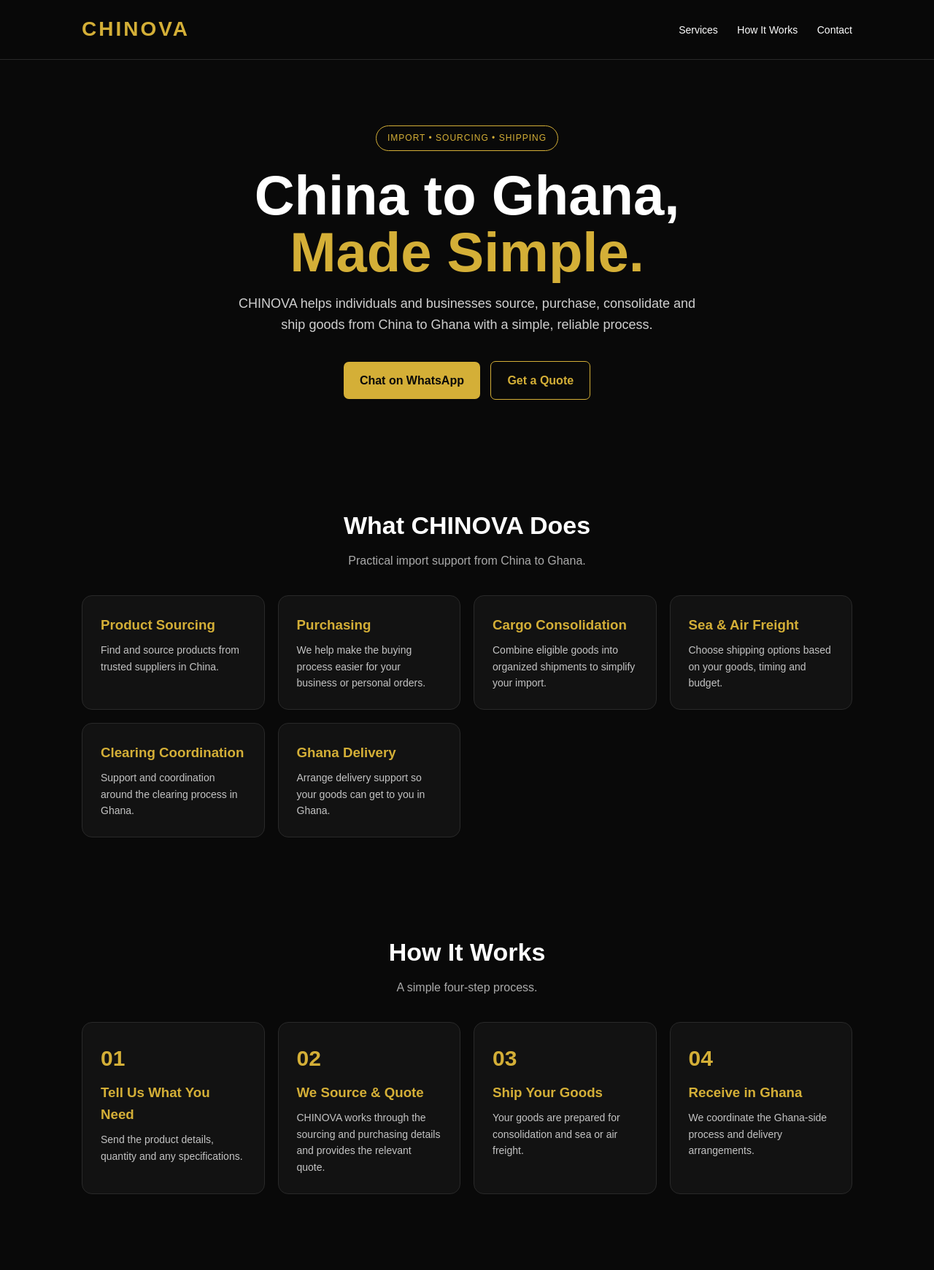
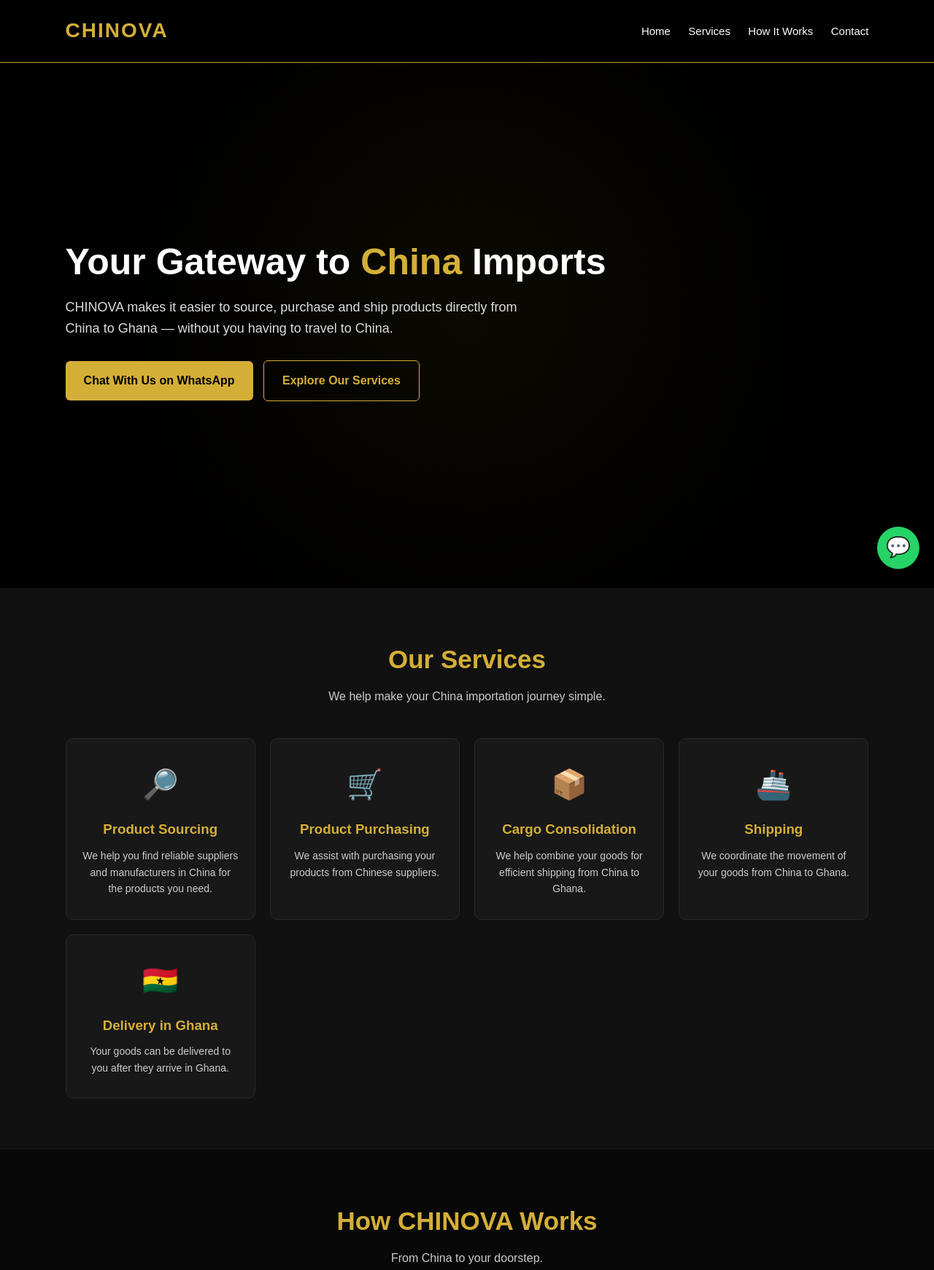
Before and after one commit to seidurashidatu11-afk/Chinova, a plain HTML site: page index.html in a window 1280 px wide. Shown: the top 1741 px of the page at 73% size. Drawn offline with Linux system fonts and the light colour scheme.

Commit message:
Update index.html

```diff
--- a/index.html
+++ b/index.html
@@ -1,102 +1,501 @@
+
 <!DOCTYPE html>
 <html lang="en">
 <head>
   <meta charset="UTF-8">
   <meta name="viewport" content="width=device-width, initial-scale=1.0">
-<title>CHINOVA | China to Ghana, Made Simple.</title>
+
+  <title>CHINOVA | Direct China Importation & Logistics</title>
+
   <style>
-:root{--black:#090909;--gold:#d4af37;--cream:#f7f3e8;--white:#fff;--muted:#bdbdbd}
-*{box-sizing:border-box;margin:0;padding:0}
-body{font-family:Arial,Helvetica,sans-serif;background:var(--black);color:var(--white);line-height:1.6}
-header{position:sticky;top:0;z-index:10;background:rgba(9,9,9,.96);border-bottom:1px solid #292929}
-nav{max-width:1100px;margin:auto;padding:18px 22px;display:flex;justify-content:space-between;align-items:center}
-.logo{font-size:28px;font-weight:900;letter-spacing:3px;color:var(--gold)}
-nav a{color:#fff;text-decoration:none;margin-left:22px;font-size:14px}
-.hero{max-width:1100px;margin:auto;padding:90px 22px 75px;text-align:center}
-.badge{display:inline-block;border:1px solid var(--gold);color:var(--gold);padding:7px 15px;border-radius:30px;font-size:12px;letter-spacing:1px}
-h1{font-size:clamp(42px,8vw,76px);line-height:1.02;margin:22px 0 18px}
-.gold{color:var(--gold)}
-.hero p{max-width:650px;margin:0 auto 30px;color:#d0d0d0;font-size:18px}
-.btn{display:inline-block;background:var(--gold);color:#090909;text-decoration:none;font-weight:800;padding:13px 22px;border-radius:7px;margin:5px}
-.btn.alt{background:transparent;color:var(--gold);border:1px solid var(--gold)}
-section{max-width:1100px;margin:auto;padding:65px 22px}
-.title{text-align:center;margin-bottom:35px}
-.title h2{font-size:34px;margin-bottom:8px}
-.title p{color:#aaa}
-.grid{display:grid;grid-template-columns:repeat(auto-fit,minmax(220px,1fr));gap:18px}
-.card{background:#121212;border:1px solid #292929;border-radius:14px;padding:25px}
-.card h3{color:var(--gold);margin-bottom:8px}
-.card p{color:#c4c4c4;font-size:14px}
-.steps .card{position:relative}
-.step{font-size:30px;font-weight:900;color:var(--gold);margin-bottom:8px}
-.contact{background:var(--cream);color:#111;border-radius:20px;margin:30px auto 70px;max-width:1056px;padding:45px 22px;text-align:center}
-.contact h2{font-size:34px}
-.contact p{margin:10px 0 20px}
-.contact a{color:#111;font-weight:700}
-footer{border-top:1px solid #292929;padding:28px 22px;text-align:center;color:#999;font-size:13px}
-@media(max-width:650px){nav a{display:none}.hero{padding-top:65px}}
+    * {
+      margin: 0;
+      padding: 0;
+      box-sizing: border-box;
+      font-family: Arial, sans-serif;
+    }
+
+    body {
+      background: #0b0b0b;
+      color: white;
+      line-height: 1.6;
+    }
+
+    header {
+      background: #000;
+      padding: 20px 7%;
+      display: flex;
+      justify-content: space-between;
+      align-items: center;
+      position: sticky;
+      top: 0;
+      z-index: 1000;
+      border-bottom: 1px solid #c9a227;
+    }
+
+    .logo {
+      font-size: 28px;
+      font-weight: bold;
+      color: #d4af37;
+      letter-spacing: 2px;
+    }
+
+    nav a {
+      color: white;
+      text-decoration: none;
+      margin-left: 20px;
+      font-size: 15px;
+    }
+
+    nav a:hover {
+      color: #d4af37;
+    }
+
+    .hero {
+      min-height: 90vh;
+      display: flex;
+      align-items: center;
+      padding: 60px 7%;
+      background:
+        linear-gradient(rgba(0,0,0,0.75), rgba(0,0,0,0.85)),
+        radial-gradient(circle at center, #3b2d08, #000 65%);
+    }
+
+    .hero-content {
+      max-width: 750px;
+    }
+
+    .hero h1 {
+      font-size: 50px;
+      line-height: 1.1;
+      margin-bottom: 20px;
+    }
+
+    .hero h1 span {
+      color: #d4af37;
+    }
+
+    .hero p {
+      color: #ddd;
+      font-size: 18px;
+      margin-bottom: 30px;
+      max-width: 650px;
+    }
+
+    .btn {
+      display: inline-block;
+      padding: 14px 25px;
+      border-radius: 6px;
+      text-decoration: none;
+      font-weight: bold;
+      margin-right: 10px;
+      margin-bottom: 10px;
+    }
+
+    .gold-btn {
+      background: #d4af37;
+      color: #000;
+    }
+
+    .gold-btn:hover {
+      background: #f0cf62;
+    }
+
+    .outline-btn {
+      border: 1px solid #d4af37;
+      color: #d4af37;
+    }
+
+    section {
+      padding: 70px 7%;
+    }
+
+    .section-title {
+      text-align: center;
+      margin-bottom: 45px;
+    }
+
+    .section-title h2 {
+      font-size: 35px;
+      color: #d4af37;
+      margin-bottom: 10px;
+    }
+
+    .section-title p {
+      color: #ccc;
+    }
+
+    .services {
+      background: #111;
+    }
+
+    .cards {
+      display: grid;
+      grid-template-columns: repeat(auto-fit, minmax(220px, 1fr));
+      gap: 20px;
+    }
+
+    .card {
+      background: #181818;
+      padding: 30px 22px;
+      border-radius: 10px;
+      border: 1px solid #292929;
+      text-align: center;
+    }
+
+    .card .icon {
+      font-size: 40px;
+      margin-bottom: 15px;
+    }
+
+    .card h3 {
+      color: #d4af37;
+      margin-bottom: 10px;
+    }
+
+    .card p {
+      color: #ccc;
+      font-size: 14px;
+    }
+
+    .how-it-works {
+      background: #080808;
+    }
+
+    .steps {
+      display: grid;
+      grid-template-columns: repeat(auto-fit, minmax(200px, 1fr));
+      gap: 20px;
+    }
+
+    .step {
+      padding: 25px;
+      border-left: 3px solid #d4af37;
+      background: #141414;
+    }
+
+    .step-number {
+      color: #d4af37;
+      font-size: 28px;
+      font-weight: bold;
+    }
+
+    .step h3 {
+      margin: 8px 0;
+    }
+
+    .step p {
+      color: #bbb;
+      font-size: 14px;
+    }
+
+    .about {
+      background: #111;
+      text-align: center;
+    }
+
+    .about-content {
+      max-width: 800px;
+      margin: auto;
+      color: #ccc;
+    }
+
+    .contact {
+      background: linear-gradient(135deg, #17120a, #050505);
+      text-align: center;
+    }
+
+    .contact h2 {
+      color: #d4af37;
+      font-size: 35px;
+      margin-bottom: 15px;
+    }
+
+    .contact p {
+      color: #ccc;
+      margin-bottom: 25px;
+    }
+
+    footer {
+      background: #000;
+      text-align: center;
+      padding: 25px 10px;
+      color: #888;
+      font-size: 13px;
+      border-top: 1px solid #222;
+    }
+
+    .whatsapp {
+      position: fixed;
+      bottom: 20px;
+      right: 20px;
+      background: #25D366;
+      color: white;
+      width: 58px;
+      height: 58px;
+      border-radius: 50%;
+      display: flex;
+      align-items: center;
+      justify-content: center;
+      text-decoration: none;
+      font-size: 27px;
+      box-shadow: 0 4px 15px rgba(0,0,0,0.4);
+      z-index: 2000;
+    }
+
+    @media (max-width: 700px) {
+      header {
+        padding: 18px 5%;
+      }
+
+      .logo {
+        font-size: 22px;
+      }
+
+      nav a {
+        margin-left: 8px;
+        font-size: 12px;
+      }
+
+      .hero {
+        padding: 50px 6%;
+        min-height: 80vh;
+      }
+
+      .hero h1 {
+        font-size: 38px;
+      }
+
+      .hero p {
+        font-size: 16px;
+      }
+
+      section {
+        padding: 55px 6%;
+      }
+    }
   </style>
 </head>
+
 <body>
+
+  <!-- HEADER -->
   <header>
+    <div class="logo">CHINOVA</div>
+
     <nav>
-<div class="logo">CHINOVA</div>
-<div>
+      <a href="#home">Home</a>
       <a href="#services">Services</a>
-<a href="#process">How It Works</a>
+      <a href="#how">How It Works</a>
       <a href="#contact">Contact</a>
-</div>
     </nav>
   </header>
 
-<main>
-<section class="hero">
-<span class="badge">IMPORT • SOURCING • SHIPPING</span>
-<h1>China to Ghana,<br><span class="gold">Made Simple.</span></h1>
-<p>CHINOVA helps individuals and businesses source, purchase, consolidate and ship goods from China to Ghana with a simple, reliable process.</p>
-<a class="btn" href="https://wa.me/233598501810">Chat on WhatsApp</a>
-<a class="btn alt" href="#contact">Get a Quote</a>
-</section>
 
-<section id="services">
-<div class="title"><h2>What CHINOVA Does</h2><p>Practical import support from China to Ghana.</p></div>
-<div class="grid">
-<div class="card"><h3>Product Sourcing</h3><p>Find and source products from trusted suppliers in China.</p></div>
-<div class="card"><h3>Purchasing</h3><p>We help make the buying process easier for your business or personal orders.</p></div>
-<div class="card"><h3>Cargo Consolidation</h3><p>Combine eligible goods into organized shipments to simplify your import.</p></div>
-<div class="card"><h3>Sea & Air Freight</h3><p>Choose shipping options based on your goods, timing and budget.</p></div>
-<div class="card"><h3>Clearing Coordination</h3><p>Support and coordination around the clearing process in Ghana.</p></div>
-<div class="card"><h3>Ghana Delivery</h3><p>Arrange delivery support so your goods can get to you in Ghana.</p></div>
+  <!-- HERO / HOME -->
+  <section class="hero" id="home">
+    <div class="hero-content">
+
+      <h1>
+        Your Gateway to <span>China</span> Imports
+      </h1>
+
+      <p>
+        CHINOVA makes it easier to source, purchase and ship products
+        directly from China to Ghana — without you having to travel to China.
+      </p>
+
+      <a
+        href="https://wa.me/233598501810"
+        class="btn gold-btn"
+        target="_blank">
+        Chat With Us on WhatsApp
+      </a>
+
+      <a href="#services" class="btn outline-btn">
+        Explore Our Services
+      </a>
+
     </div>
   </section>
 
-<section id="process" class="steps">
-<div class="title"><h2>How It Works</h2><p>A simple four-step process.</p></div>
-<div class="grid">
-<div class="card"><div class="step">01</div><h3>Tell Us What You Need</h3><p>Send the product details, quantity and any specifications.</p></div>
-<div class="card"><div class="step">02</div><h3>We Source & Quote</h3><p>CHINOVA works through the sourcing and purchasing details and provides the relevant quote.</p></div>
-<div class="card"><div class="step">03</div><h3>Ship Your Goods</h3><p>Your goods are prepared for consolidation and sea or air freight.</p></div>
-<div class="card"><div class="step">04</div><h3>Receive in Ghana</h3><p>We coordinate the Ghana-side process and delivery arrangements.</p></div>
+
+  <!-- SERVICES -->
+  <section class="services" id="services">
+
+    <div class="section-title">
+      <h2>Our Services</h2>
+      <p>We help make your China importation journey simple.</p>
+    </div>
+
+    <div class="cards">
+
+      <div class="card">
+        <div class="icon">🔎</div>
+        <h3>Product Sourcing</h3>
+        <p>
+          We help you find reliable suppliers and manufacturers
+          in China for the products you need.
+        </p>
+      </div>
+
+      <div class="card">
+        <div class="icon">🛒</div>
+        <h3>Product Purchasing</h3>
+        <p>
+          We assist with purchasing your products from
+          Chinese suppliers.
+        </p>
+      </div>
+
+      <div class="card">
+        <div class="icon">📦</div>
+        <h3>Cargo Consolidation</h3>
+        <p>
+          We help combine your goods for efficient shipping
+          from China to Ghana.
+        </p>
+      </div>
+
+      <div class="card">
+        <div class="icon">🚢</div>
+        <h3>Shipping</h3>
+        <p>
+          We coordinate the movement of your goods from China
+          to Ghana.
+        </p>
+      </div>
+
+      <div class="card">
+        <div class="icon">🇬🇭</div>
+        <h3>Delivery in Ghana</h3>
+        <p>
+          Your goods can be delivered to you after they arrive
+          in Ghana.
+        </p>
+      </div>
+
     </div>
   </section>
 
-<section>
-<div class="title"><h2>Why CHINOVA?</h2></div>
-<div class="grid">
-<div class="card"><h3>Simple Process</h3><p>Clear steps designed to make importing easier to understand.</p></div>
-<div class="card"><h3>Business Friendly</h3><p>Suitable for growing businesses, resellers and individual buyers.</p></div>
-<div class="card"><h3>China → Ghana</h3><p>Focused on connecting sourcing and shipping between China and Ghana.</p></div>
+
+  <!-- HOW IT WORKS -->
+  <section class="how-it-works" id="how">
+
+    <div class="section-title">
+      <h2>How CHINOVA Works</h2>
+      <p>From China to your doorstep.</p>
+    </div>
+
+    <div class="steps">
+
+      <div class="step">
+        <div class="step-number">01</div>
+        <h3>Tell Us What You Need</h3>
+        <p>
+          Send us the product you want to import.
+        </p>
+      </div>
+
+      <div class="step">
+        <div class="step-number">02</div>
+        <h3>We Source It</h3>
+        <p>
+          We help you find a suitable supplier in China.
+        </p>
+      </div>
+
+      <div class="step">
+        <div class="step-number">03</div>
+        <h3>Purchase</h3>
+        <p>
+          We assist with purchasing and preparing your goods.
+        </p>
+      </div>
+
+      <div class="step">
+        <div class="step-number">04</div>
+        <h3>Ship</h3>
+        <p>
+          Your goods are consolidated and shipped to Ghana.
+        </p>
+      </div>
+
+      <div class="step">
+        <div class="step-number">05</div>
+        <h3>Receive Your Goods</h3>
+        <p>
+          Your products arrive in Ghana and are ready for delivery.
+        </p>
+      </div>
+
     </div>
   </section>
 
-<section id="contact" class="contact">
-<h2>Let's Talk About Your Import</h2>
-<p>WhatsApp: <a href="https://wa.me/233598501810">059 850 1810</a></p>
-<p>Email: <a href="mailto:chinova.sou.impo.@gmail.com">chinova.sou.impo.@gmail.com</a></p>
-<a class="btn" href="https://wa.me/233598501810">Message CHINOVA</a>
+
+  <!-- ABOUT -->
+  <section class="about">
+
+    <div class="section-title">
+      <h2>Why CHINOVA?</h2>
+    </div>
+
+    <div class="about-content">
+      <p>
+        CHINOVA is built to make direct China importation easier
+        and more accessible for individuals and businesses in Ghana.
+        Whether you are starting a business or restocking an existing
+        one, we help connect you with the China sourcing and shipping
+        process.
+      </p>
+    </div>
+
   </section>
-</main>
 
-<footer>© 2026 CHINOVA. China to Ghana, Made Simple.</footer>
+
+  <!-- CONTACT -->
+  <section class="contact" id="contact">
+
+    <h2>Ready to Import From China?</h2>
+
+    <p>
+      Contact CHINOVA and let's get your importation journey started.
+    </p>
+
+    <a
+      href="https://wa.me/233598501810"
+      class="btn gold-btn"
+      target="_blank">
+      WhatsApp Us
+    </a>
+
+    <p style="margin-top:20px;">
+      📞 059 8501810
+    </p>
+
+    <p>
+      📧 chinova.sou.impo.@gmail.com
+    </p>
+
+  </section>
+
+
+  <!-- FOOTER -->
+  <footer>
+    © 2026 CHINOVA. All Rights Reserved.
+    <br>
+    Direct China Importation & Logistics
+  </footer>
+
+
+  <!-- FLOATING WHATSAPP BUTTON -->
+  <a
+    href="https://wa.me/233598501810"
+    class="whatsapp"
+    target="_blank"
+    aria-label="Chat with CHINOVA on WhatsApp">
+    💬
+  </a>
+
 </body>
 </html>
```
Lines whose indentation alone changed are shown as unchanged.
